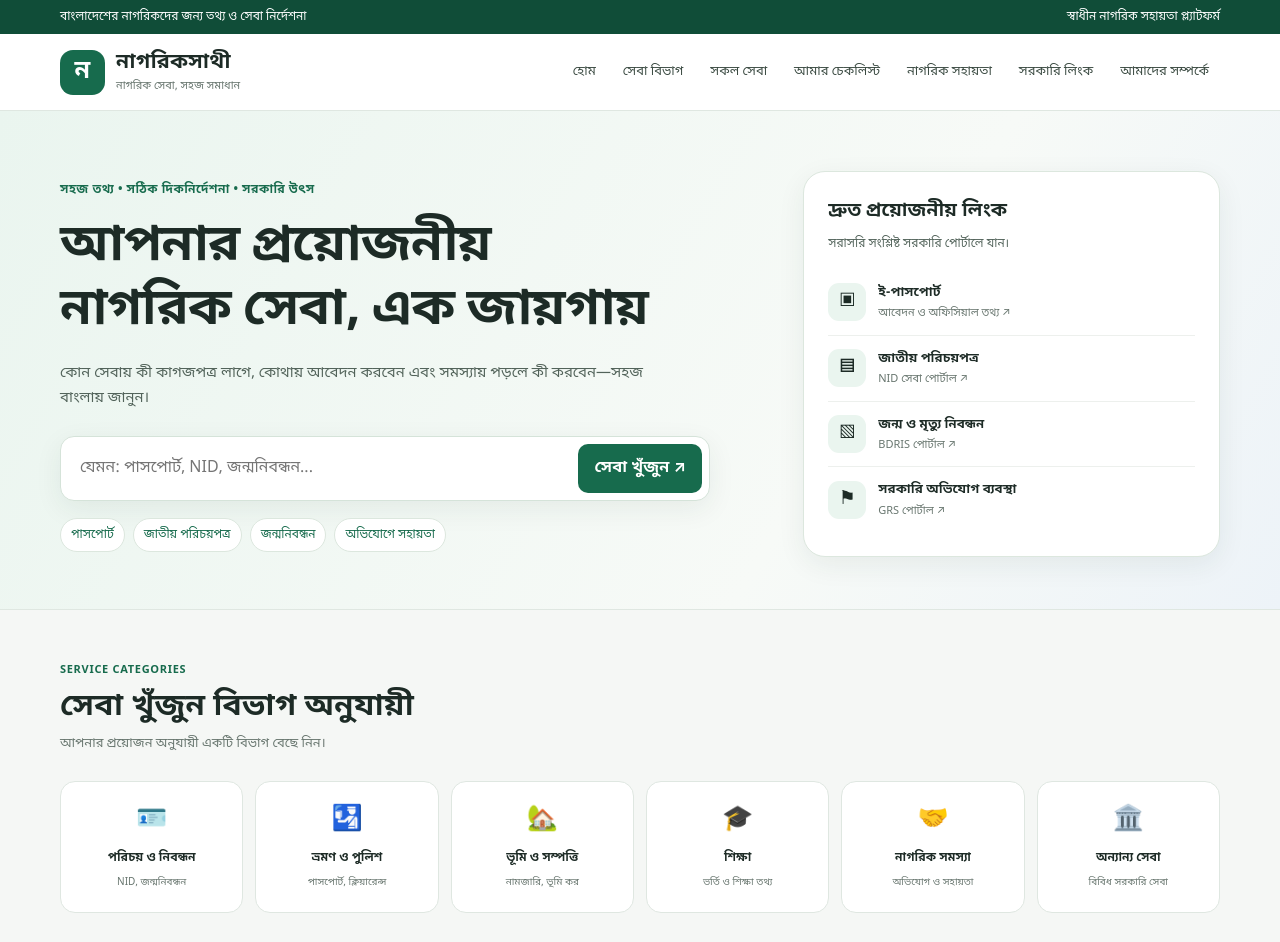
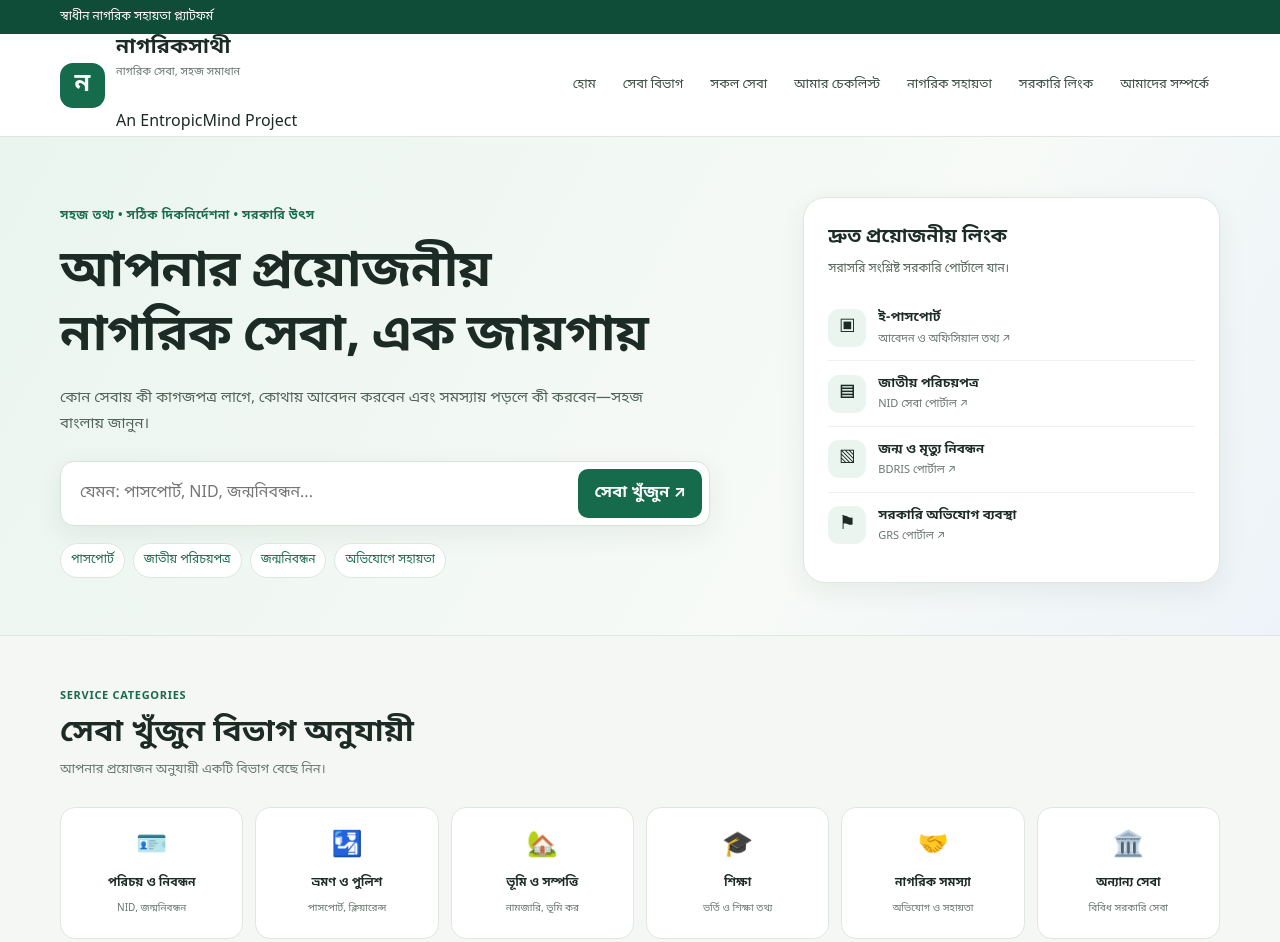
Before and after one commit to Juhayer27/NagorikSathi, a plain HTML site: page index.html in a window 1280 px wide. Shown: the top 942 px of the page. Drawn offline with Linux system fonts and the light colour scheme.

Commit message:
Update brand section with project attribution
Added project attribution to the brand section.

```diff
--- a/index.html
+++ b/index.html
@@ -224,7 +224,7 @@ footer a{display:block;margin:7px 0}
 <body>
 <div class="topline">
   <div class="container">
-    <span>বাংলাদেশের নাগরিকদের জন্য তথ্য ও সেবা নির্দেশনা</span>
+
     <span>স্বাধীন নাগরিক সহায়তা প্ল্যাটফর্ম</span>
   </div>
 </div>
@@ -233,7 +233,7 @@ footer a{display:block;margin:7px 0}
   <div class="container nav">
     <a href="#home" class="brand" aria-label="নাগরিকসাথী হোম">
       <span class="brand-mark" aria-hidden="true">ন</span>
-      <span><strong>নাগরিকসাথী</strong><small>নাগরিক সেবা, সহজ সমাধান</small></span>
+      <span><strong>নাগরিকসাথী</strong><small>নাগরিক সেবা, সহজ সমাধান</small> <br> An EntropicMind Project </span>
     </a>
     <button class="nav-toggle" id="nav-toggle" aria-expanded="false" aria-controls="navlinks">☰ মেনু</button>
     <nav class="navlinks" id="navlinks" aria-label="প্রধান নেভিগেশন">
```
